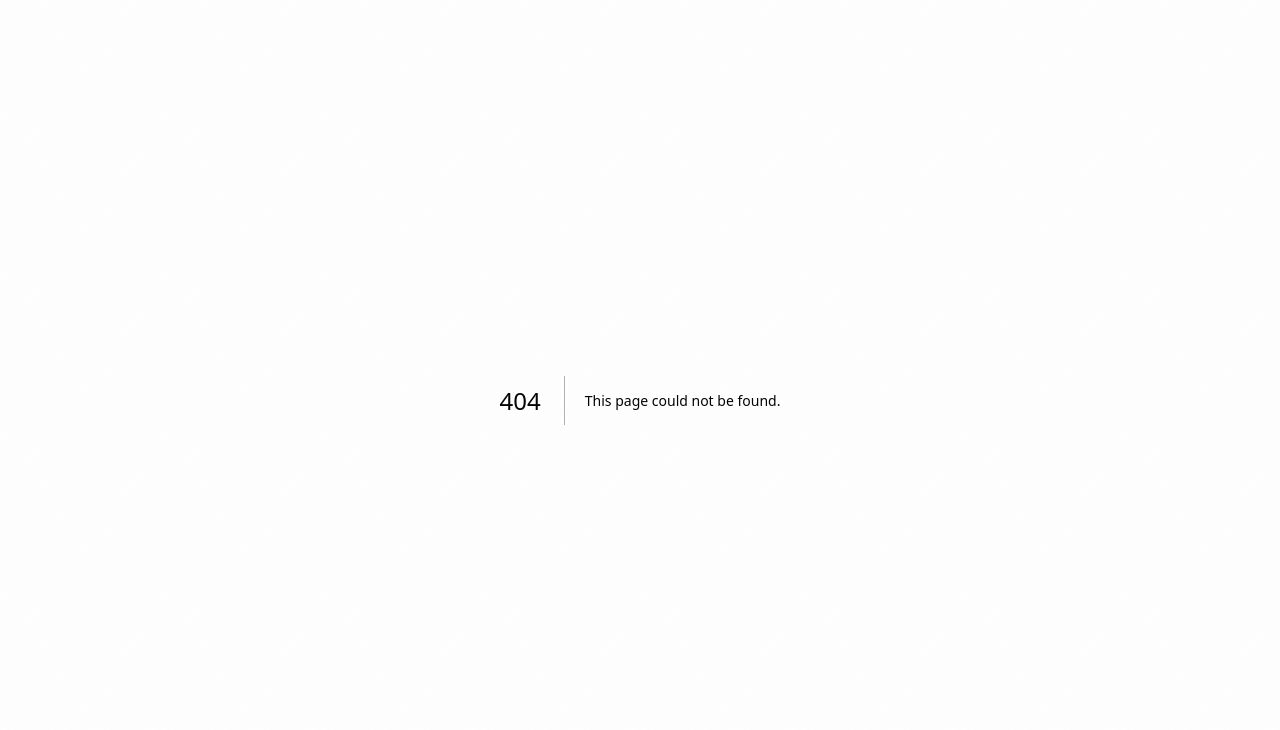
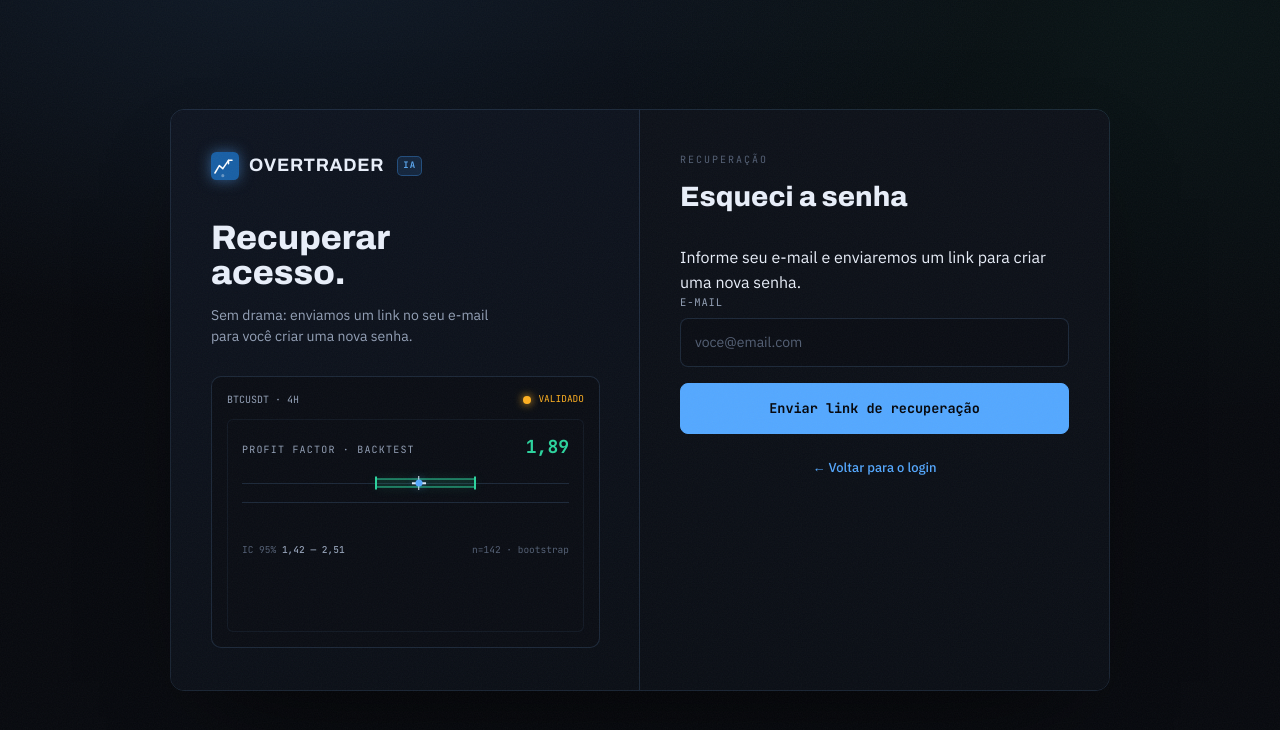
Before and after one commit to overtrader88/overtrader, a Next.js app in the folder v2/apps/web/: page /recuperar in a window 1280 px wide. Before the commit this address had no page. Shown: the top 730 px of the page. Built offline with nearby package versions, Linux system fonts and the light colour scheme.

Commit message:
feat: fluxo esqueci a senha (/recuperar) + definir nova senha (/redefinir-senha) + link no login

```diff
--- /dev/null
+++ b/v2/apps/web/app/recuperar/page.tsx
@@ -0,0 +1,29 @@
+import { Logo, ConfidenceBadge } from "@/components/ui";
+import { ForgotPasswordForm } from "@/components/forgot-password-form";
+
+export const dynamic = "force-dynamic";
+
+export default function RecuperarPage() {
+  return (
+    <div className="auth-page">
+      <div className="auth">
+        <div className="left">
+          <div className="brand">
+            <Logo size={28} />
+            <span className="name">Overtrader</span><span className="ia">IA</span>
+          </div>
+          <h2>Recuperar<br />acesso.</h2>
+          <p>Sem drama: enviamos um link no seu e-mail para você criar uma nova senha.</p>
+          <div className="proof">
+            <div className="bar">
+              BTCUSDT · 4H
+              <span className="seal"><span className="led" />VALIDADO</span>
+            </div>
+            <ConfidenceBadge label="Profit factor · backtest" value={1.89} ci={[1.42, 2.51]} n={142} method="bootstrap" min={0} max={3.5} />
+          </div>
+        </div>
+        <ForgotPasswordForm />
+      </div>
+    </div>
+  );
+}
--- /dev/null
+++ b/v2/apps/web/app/redefinir-senha/page.tsx
@@ -0,0 +1,29 @@
+import { Logo, ConfidenceBadge } from "@/components/ui";
+import { ResetPasswordForm } from "@/components/reset-password-form";
+
+export const dynamic = "force-dynamic";
+
+export default function RedefinirSenhaPage() {
+  return (
+    <div className="auth-page">
+      <div className="auth">
+        <div className="left">
+          <div className="brand">
+            <Logo size={28} />
+            <span className="name">Overtrader</span><span className="ia">IA</span>
+          </div>
+          <h2>Quase lá.</h2>
+          <p>Defina uma nova senha e você já entra direto no painel.</p>
+          <div className="proof">
+            <div className="bar">
+              BTCUSDT · 4H
+              <span className="seal"><span className="led" />VALIDADO</span>
+            </div>
+            <ConfidenceBadge label="Profit factor · backtest" value={1.89} ci={[1.42, 2.51]} n={142} method="bootstrap" min={0} max={3.5} />
+          </div>
+        </div>
+        <ResetPasswordForm />
+      </div>
+    </div>
+  );
+}
--- /dev/null
+++ b/v2/apps/web/components/forgot-password-form.tsx
@@ -0,0 +1,68 @@
+"use client";
+
+import { useState, type FormEvent } from "react";
+import { supabaseBrowser } from "@/lib/supabase/browser";
+
+/**
+ * "Esqueci a senha" — envia o e-mail de recuperação (Supabase). O link cai em
+ * /auth/callback?next=/redefinir-senha, que troca o code por sessão e leva o
+ * usuário pra definir a nova senha.
+ */
+export function ForgotPasswordForm() {
+  const [email, setEmail] = useState("");
+  const [busy, setBusy] = useState(false);
+  const [sent, setSent] = useState(false);
+  const [error, setError] = useState<string | null>(null);
+
+  async function submit(e: FormEvent) {
+    e.preventDefault();
+    setError(null);
+    setBusy(true);
+    try {
+      const sb = supabaseBrowser();
+      const redirectTo = `${window.location.origin}/auth/callback?next=${encodeURIComponent("/redefinir-senha")}`;
+      const { error: err } = await sb.auth.resetPasswordForEmail(email, { redirectTo });
+      if (err) throw err;
+      setSent(true);
+    } catch (e2) {
+      setError(e2 instanceof Error ? e2.message : "Não foi possível enviar o e-mail.");
+    } finally {
+      setBusy(false);
+    }
+  }
+
+  if (sent) {
+    return (
+      <div className="right">
+        <div className="kick">Recuperação</div>
+        <h1>Confira seu e-mail</h1>
+        <p className="auth-msg ok">
+          Se existir uma conta com <b>{email}</b>, enviamos um link para redefinir a senha.
+          Abra o e-mail e clique no link (verifique o spam).
+        </p>
+        <div className="foot"><a href="/login" className="link-btn">← Voltar para o login</a></div>
+      </div>
+    );
+  }
+
+  return (
+    <form className="right" onSubmit={submit}>
+      <div className="kick">Recuperação</div>
+      <h1>Esqueci a senha</h1>
+      <p className="note">Informe seu e-mail e enviaremos um link para criar uma nova senha.</p>
+
+      <div className="field">
+        <label htmlFor="email">E-mail</label>
+        <input id="email" type="email" required value={email} onChange={(e) => setEmail(e.target.value)} placeholder="voce@email.com" autoComplete="email" />
+      </div>
+
+      {error ? <p className="auth-msg err">{error}</p> : null}
+
+      <button type="submit" className="submit" disabled={busy}>
+        {busy ? "Enviando…" : "Enviar link de recuperação"}
+      </button>
+
+      <div className="foot"><a href="/login" className="link-btn">← Voltar para o login</a></div>
+    </form>
+  );
+}
--- a/v2/apps/web/components/login-form.tsx
+++ b/v2/apps/web/components/login-form.tsx
@@ -82,6 +82,9 @@ export function LoginForm({ next, initialMode = "signin" }: { next: string; init
       <div className="field">
         <label htmlFor="senha">Senha</label>
         <input id="senha" type="password" required minLength={6} value={password} onChange={(e) => setPassword(e.target.value)} placeholder="••••••••••" autoComplete={mode === "signin" ? "current-password" : "new-password"} />
+        {mode === "signin" ? (
+          <a href="/recuperar" className="link-btn" style={{ alignSelf: "flex-end", marginTop: 6, fontSize: "0.8rem" }}>Esqueci a senha</a>
+        ) : null}
       </div>
 
       {error ? <p className="auth-msg err">{error}</p> : null}
--- /dev/null
+++ b/v2/apps/web/components/reset-password-form.tsx
@@ -0,0 +1,84 @@
+"use client";
+
+import { useEffect, useState, type FormEvent } from "react";
+import { useRouter } from "next/navigation";
+import { supabaseBrowser } from "@/lib/supabase/browser";
+
+/**
+ * "Definir nova senha" — usada após o link de recuperação. O /auth/callback já
+ * trocou o code por sessão (recovery); aqui só validamos que há sessão e
+ * chamamos updateUser({ password }). Sem sessão → manda recomeçar.
+ */
+export function ResetPasswordForm() {
+  const router = useRouter();
+  const [ready, setReady] = useState<boolean | null>(null);
+  const [password, setPassword] = useState("");
+  const [confirm, setConfirm] = useState("");
+  const [busy, setBusy] = useState(false);
+  const [error, setError] = useState<string | null>(null);
+  const [done, setDone] = useState(false);
+
+  useEffect(() => {
+    const sb = supabaseBrowser();
+    sb.auth.getSession().then(({ data }) => setReady(!!data.session));
+  }, []);
+
+  async function submit(e: FormEvent) {
+    e.preventDefault();
+    setError(null);
+    if (password.length < 6) return setError("A senha precisa de ao menos 6 caracteres.");
+    if (password !== confirm) return setError("As senhas não coincidem.");
+    setBusy(true);
+    try {
+      const sb = supabaseBrowser();
+      const { error: err } = await sb.auth.updateUser({ password });
+      if (err) throw err;
+      setDone(true);
+      setTimeout(() => { router.push("/dashboard"); router.refresh(); }, 1500);
+    } catch (e2) {
+      setError(e2 instanceof Error ? e2.message : "Não foi possível atualizar a senha.");
+    } finally {
+      setBusy(false);
+    }
+  }
+
+  if (ready === null) return <div className="right"><p className="note">Carregando…</p></div>;
+
+  if (!ready) {
+    return (
+      <div className="right">
+        <div className="kick">Recuperação</div>
+        <h1>Link inválido ou expirado</h1>
+        <p className="auth-msg err">O link de recuperação não é mais válido. Peça um novo.</p>
+        <div className="foot"><a href="/recuperar" className="link-btn">Pedir novo link →</a></div>
+      </div>
+    );
+  }
+
+  if (done) {
+    return (
+      <div className="right">
+        <div className="kick">Recuperação</div>
+        <h1>Senha atualizada ✓</h1>
+        <p className="auth-msg ok">Pronto! Redirecionando para o painel…</p>
+      </div>
+    );
+  }
+
+  return (
+    <form className="right" onSubmit={submit}>
+      <div className="kick">Recuperação</div>
+      <h1>Definir nova senha</h1>
+      <div className="field">
+        <label htmlFor="np">Nova senha</label>
+        <input id="np" type="password" required minLength={6} value={password} onChange={(e) => setPassword(e.target.value)} placeholder="••••••••••" autoComplete="new-password" />
+      </div>
+      <div className="field">
+        <label htmlFor="cp">Confirmar senha</label>
+        <input id="cp" type="password" required minLength={6} value={confirm} onChange={(e) => setConfirm(e.target.value)} placeholder="••••••••••" autoComplete="new-password" />
+      </div>
+      {error ? <p className="auth-msg err">{error}</p> : null}
+      <button type="submit" className="submit" disabled={busy}>{busy ? "Salvando…" : "Salvar nova senha"}</button>
+    </form>
+  );
+}
```
